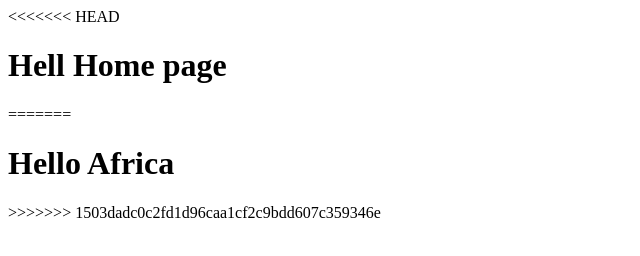
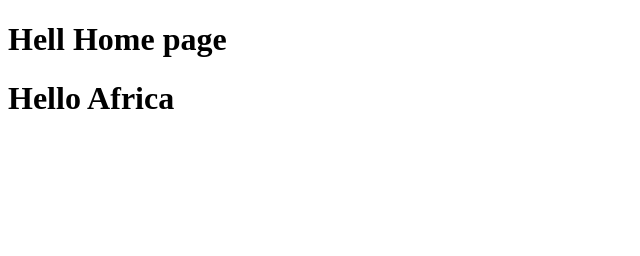
Before and after one commit to Ethiotechguru/shopping_app, a plain HTML site: page hi.htm in a window 1280 px wide. Shown: the whole page, without its empty margins (0-640 px from the left). Drawn offline with Linux system fonts and the light colour scheme.

Commit message:
hello africa

```diff
--- a/hi.htm
+++ b/hi.htm
@@ -7,11 +7,8 @@
   <title>Document</title>
 </head>
 <body>
-<<<<<<< HEAD
   <h1>Hell Home page</h1>
 
-=======
   <h1>Hello Africa</h1>
->>>>>>> 1503dadc0c2fd1d96caa1cf2c9bdd607c359346e
 </body>
 </html>
```
